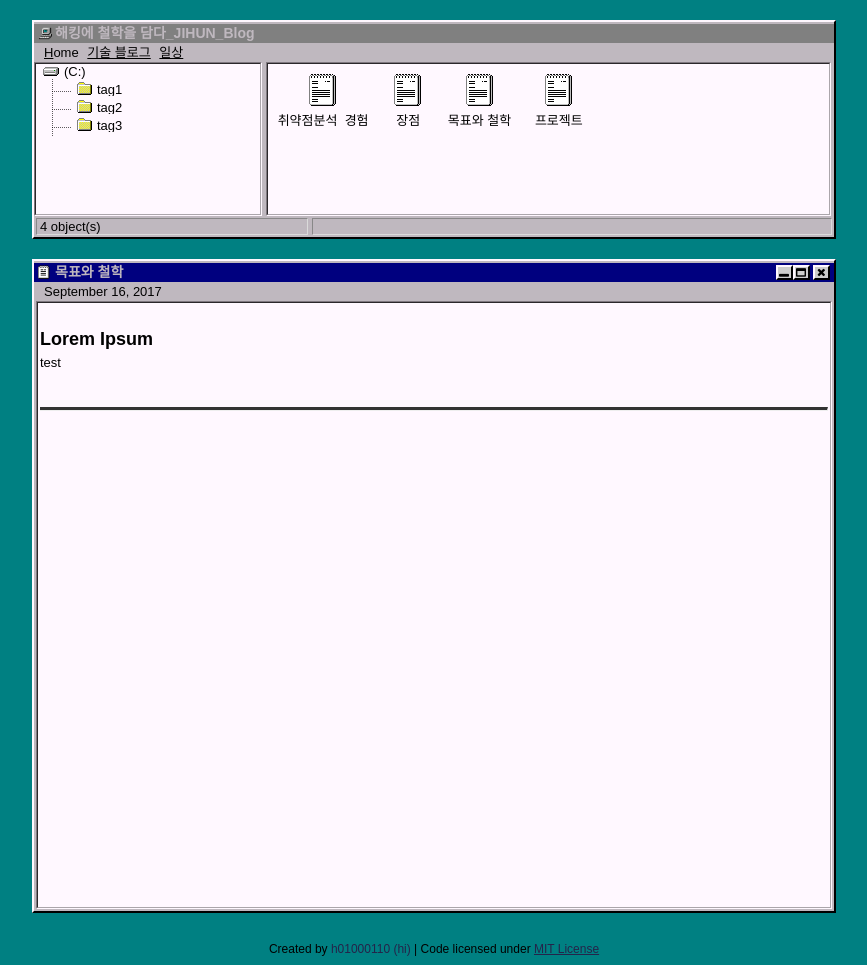
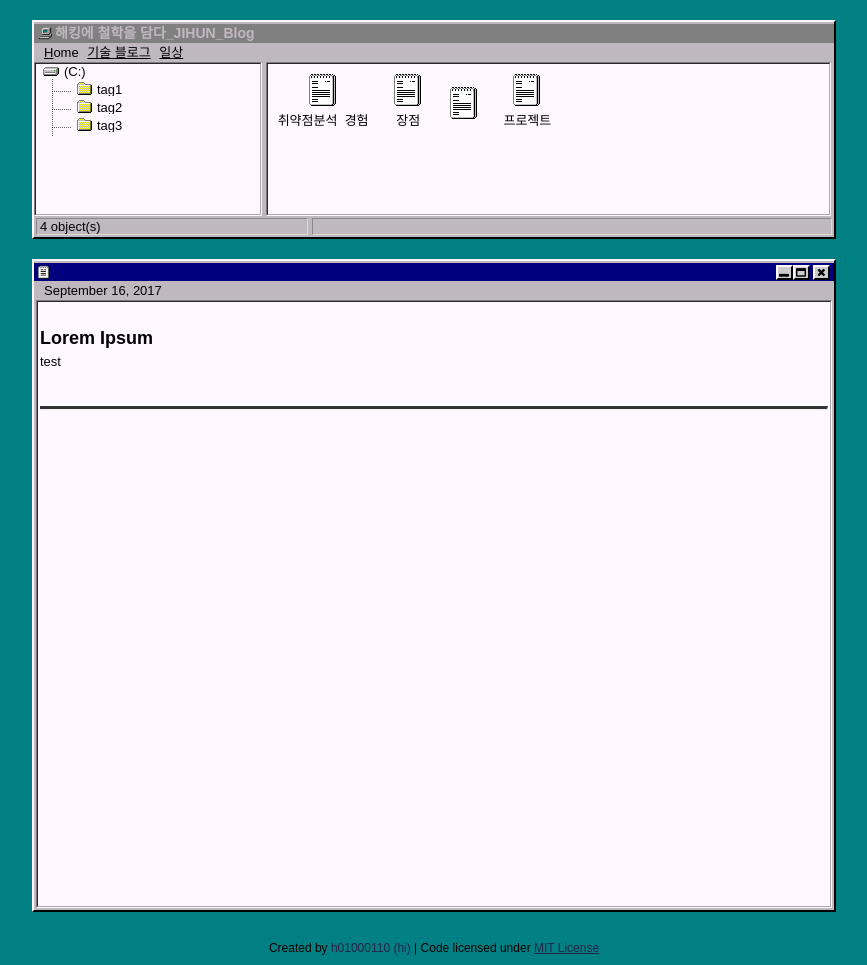
Before and after one commit to easy-day/easy-day.github.io, a Jekyll site: the page built from _posts/2017-09-16-markdown-test-page.md, in a window 1280 px wide. Shown: the whole page, without its empty margins (206-1073 px from the left). Built offline with Jekyll 4.4.1, drawn with Linux system fonts in a browser that asks for light colours.

Commit message:
Update 2017-09-16-markdown-test-page.md

```diff
--- a/_posts/2017-09-16-markdown-test-page.md
+++ b/_posts/2017-09-16-markdown-test-page.md
@@ -1,6 +1,6 @@
 ---
 layout: default
-title: "목표와 철학"
+title: ""
 tags: tag2
 ---
 
```
